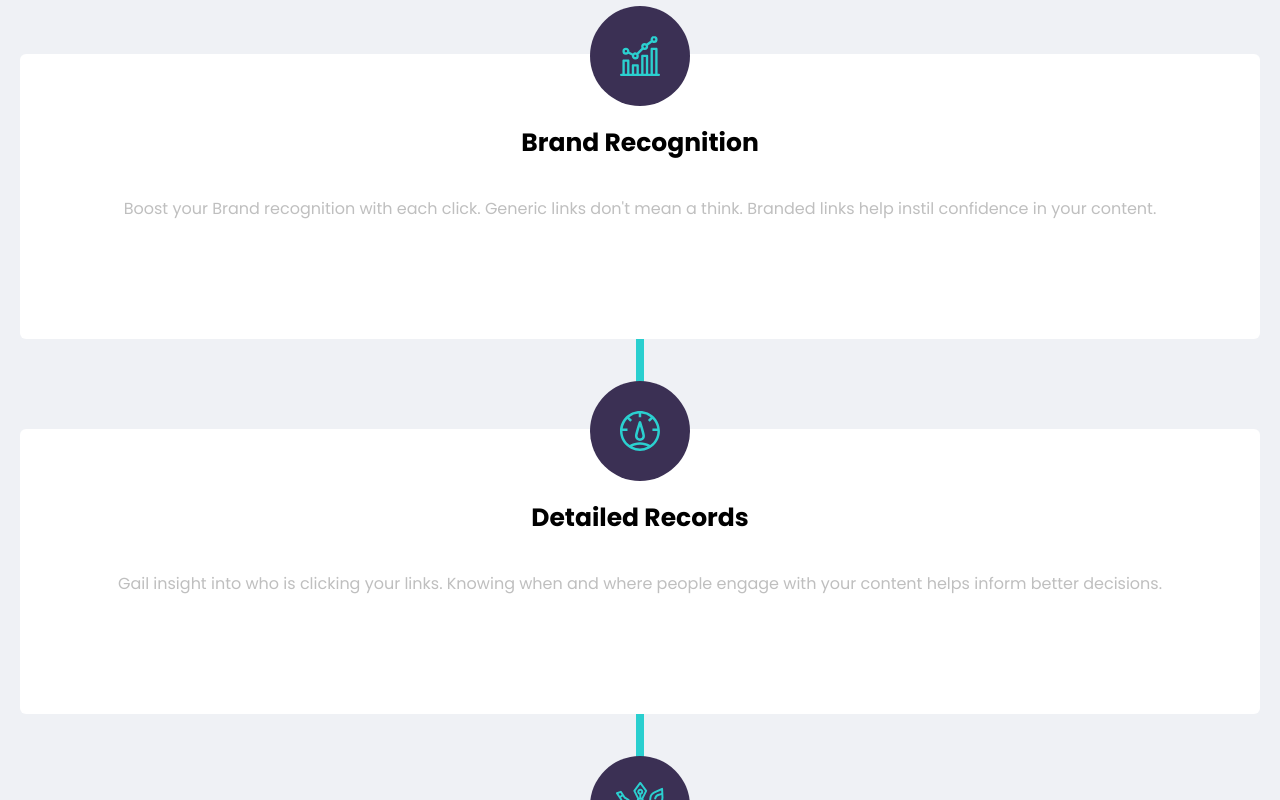
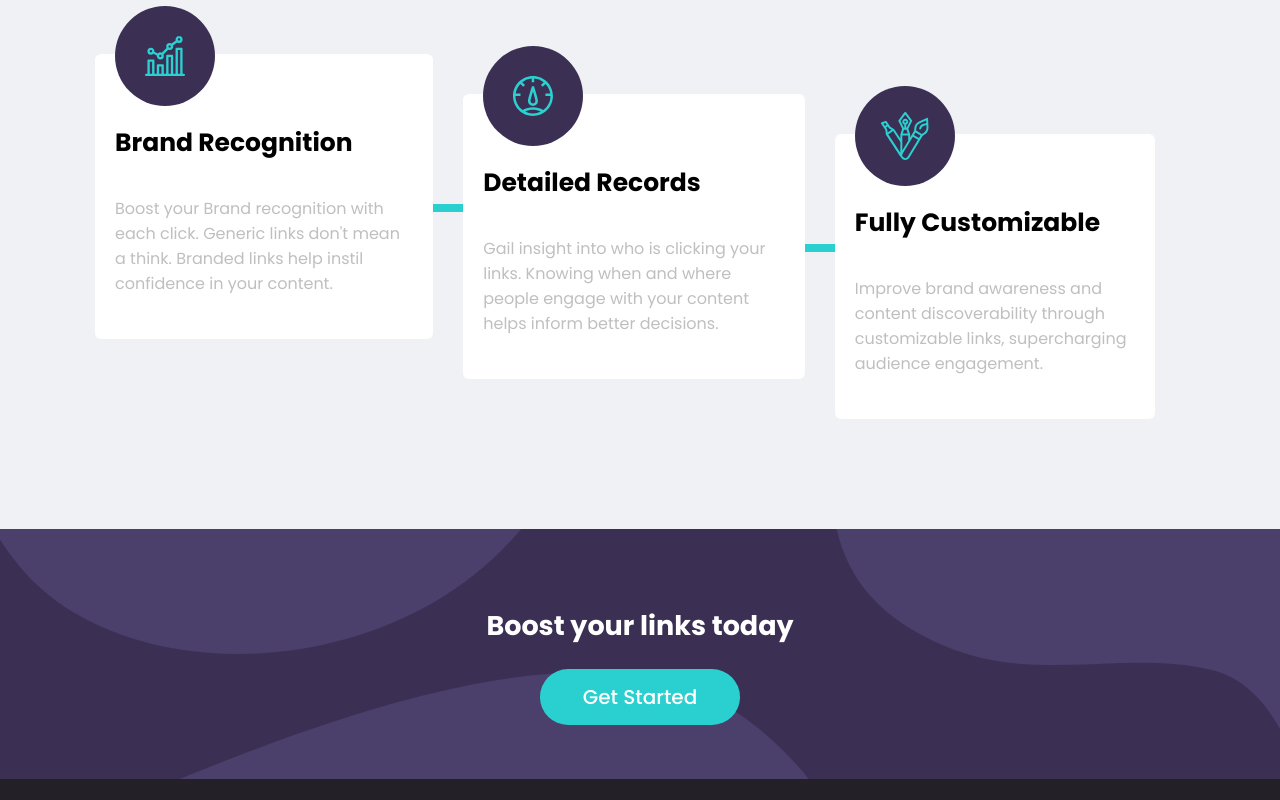
Before and after one commit to tomazi15/url-shortening-landing-page, a React (Create React App) app: page / in a window 1280 px wide. Shown: the part 1080-1880 px from the top of the page. Built offline with nearby package versions, Linux system fonts and the light colour scheme.

Commit message:
feat(📱): make the card and productCard conponent

```diff
--- a/src/components/BoostLinkPanel/BoostLinkPanel.module.scss
+++ b/src/components/BoostLinkPanel/BoostLinkPanel.module.scss
@@ -22,6 +22,6 @@
 
   @media (min-width: $tablet-view) {
     background-image: url("../../images/bg-boost-desktop.svg");
-    height: toRem(290);
+    height: toRem(250);
   }
 }
--- a/src/components/PageFooter/PageFooter.module.scss
+++ b/src/components/PageFooter/PageFooter.module.scss
@@ -42,7 +42,7 @@
     justify-content: center;
     align-items: baseline;
 
-    padding: toRem(80) toRem(0);
+    padding: toRem(70) toRem(0);
 
     &__footerItems {
       display: flex;
@@ -52,7 +52,6 @@
 
     &__footerItem {
       padding: toRem(0) toRem(60);
-      // margin: toRem(5) toRem(0);
       margin-top: toRem(0);
       &__title {
         margin-bottom: toRem(30);
--- a/src/components/ProductCard/ProductCard.module.scss
+++ b/src/components/ProductCard/ProductCard.module.scss
@@ -19,4 +19,15 @@
     margin-top: toRem(0);
     color: $color-gray;
   }
+
+  @media (min-width: $tablet-view) {
+    justify-content: center;
+    align-items: center;
+
+    margin: toRem(130) toRem(20);
+
+    h1 {
+      // font-size: toRem(40);
+    }
+  }
 }
--- a/src/components/partials/Card/Card.module.scss
+++ b/src/components/partials/Card/Card.module.scss
@@ -40,4 +40,38 @@
       border-radius: 100%;
     }
   }
+
+  @media (min-width: $tablet-view) {
+    display: flex;
+    width: toRem(1090);
+
+    &__card {
+      margin-right: toRem(30);
+      align-items: start;
+      text-align: start;
+
+      &:nth-child(1) {
+        margin-top: toRem(60);
+      }
+
+      &:nth-child(2) {
+        margin-top: toRem(100);
+      }
+
+      &:nth-child(3) {
+        margin-top: toRem(140);
+      }
+
+      &:not(:first-child)::after {
+        content: "";
+        position: absolute;
+        z-index: -1;
+        top: -20%;
+        bottom: 0;
+        left: 20%;
+        border-left: toRem(8) solid $color-cyan;
+        transform: rotate(90deg);
+      }
+    }
+  }
 }
```
